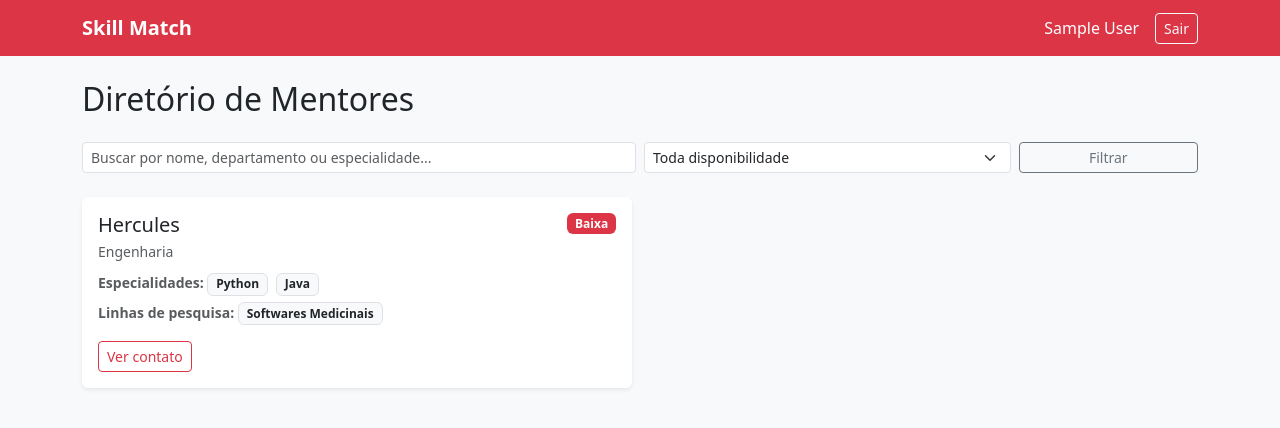
After one commit to lucvs07/Fiap-Skill-Match, a Flask app: page /mentores in a window 1280 px wide. The commit adds this page. Shown: the top 428 px of the page. Run offline with Flask 3, Linux system fonts and the light colour scheme; the visitor is signed in with stand-in values (Sample User, id 1).

Commit message:
feat: cria templates do diretório de mentores e página de detalhe
- mentores.html: cards com especialidades, linhas de pesquisa e badge de disponibilidade
  (verde Alta / amarelo Média / vermelho Baixa) com link para detalhe
- mentor_detalhe.html: perfil completo com contato por e-mail e alunos orientando
- Filtros por disponibilidade e busca textual com botão Limpar filtros
- Dashboard: link do Diretório de Mentores agora funcional

Co-Authored-By: TanakaLeo <leonardotanaka0513@gmail.com>

```diff
--- a/src/templates/dashboard.html
+++ b/src/templates/dashboard.html
@@ -98,7 +98,7 @@
       <div class="card-body text-center py-4">
         <h5 class="card-title">Diretório de Mentores</h5>
         <p class="card-text text-muted small">Encontre mentores por área de pesquisa ou disponibilidade</p>
-        <a href="#" class="btn btn-outline-danger btn-sm">Em breve</a>
+        <a href="{{ url_for('mentores.diretorio') }}" class="btn btn-outline-danger btn-sm">Acessar</a>
       </div>
     </div>
   </div>
--- /dev/null
+++ b/src/templates/mentores.html
@@ -0,0 +1,77 @@
+{% extends 'base.html' %}
+{% block content %}
+
+<div class="d-flex justify-content-between align-items-center mb-4">
+  <h2 class="mb-0">Diretório de Mentores</h2>
+</div>
+
+{# filtros #}
+<form method="GET" class="row g-2 mb-4">
+  <div class="col-md-6">
+    <input type="text" name="busca" class="form-control form-control-sm"
+           placeholder="Buscar por nome, departamento ou especialidade..."
+           value="{{ busca }}">
+  </div>
+  <div class="col-md-4">
+    <select name="disponibilidade" class="form-select form-select-sm">
+      <option value="">Toda disponibilidade</option>
+      {% for d in disponibilidades %}
+      <option value="{{ d }}" {% if disponibilidade_filtro == d %}selected{% endif %}>{{ d }}</option>
+      {% endfor %}
+    </select>
+  </div>
+  <div class="col-md-2">
+    <button type="submit" class="btn btn-outline-secondary btn-sm w-100">Filtrar</button>
+  </div>
+</form>
+
+{# cards de mentores #}
+{% if mentores %}
+<div class="row g-3">
+  {% for m in mentores %}
+  {% set idx = loop.index0 %}
+  <div class="col-md-6">
+    <div class="card border-0 shadow-sm h-100">
+      <div class="card-body">
+        <div class="d-flex justify-content-between align-items-start">
+          <h5 class="card-title mb-1">{{ m.nome }}</h5>
+          {% if m.disponibilidade == 'Alta' %}
+            <span class="badge bg-success">{{ m.disponibilidade }}</span>
+          {% elif m.disponibilidade == 'Média' %}
+            <span class="badge bg-warning text-dark">{{ m.disponibilidade }}</span>
+          {% else %}
+            <span class="badge bg-danger">{{ m.disponibilidade }}</span>
+          {% endif %}
+        </div>
+        <p class="text-muted small mb-2">{{ m.departamento }}</p>
+
+        <div class="mb-1">
+          <small class="text-muted fw-semibold">Especialidades: </small>
+          {% for e in m.especialidades %}
+            <span class="badge bg-light text-dark border me-1">{{ e }}</span>
+          {% endfor %}
+        </div>
+        <div class="mb-3">
+          <small class="text-muted fw-semibold">Linhas de pesquisa: </small>
+          {% for l in m.linhas_pesquisa %}
+            <span class="badge bg-light text-dark border me-1">{{ l }}</span>
+          {% endfor %}
+        </div>
+
+        <a href="{{ url_for('mentores.detalhe', idx=idx) }}"
+           class="btn btn-outline-danger btn-sm">Ver contato</a>
+      </div>
+    </div>
+  </div>
+  {% endfor %}
+</div>
+{% else %}
+<div class="text-center text-muted py-5">
+  <p class="mb-1">Nenhum mentor encontrado.</p>
+  {% if busca or disponibilidade_filtro %}
+  <a href="{{ url_for('mentores.diretorio') }}" class="btn btn-sm btn-outline-secondary mt-2">Limpar filtros</a>
+  {% endif %}
+</div>
+{% endif %}
+
+{% endblock %}
```
Also changed, not shown: src/templates/mentor_detalhe.html (added, +73 -0 lines).
